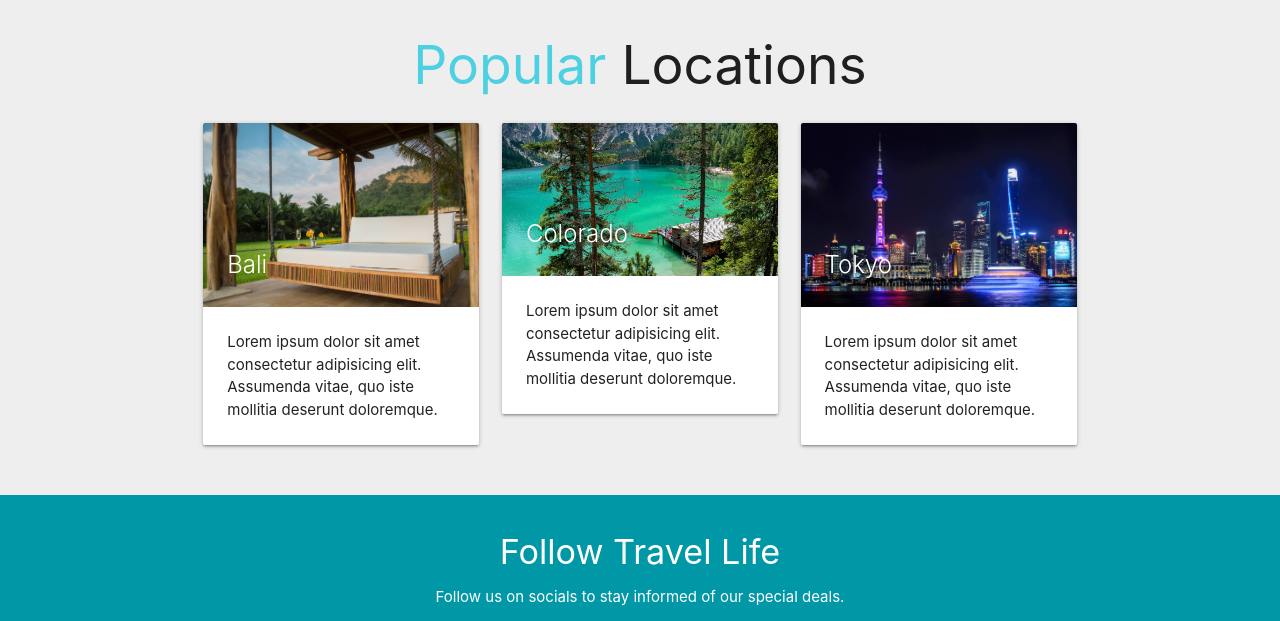
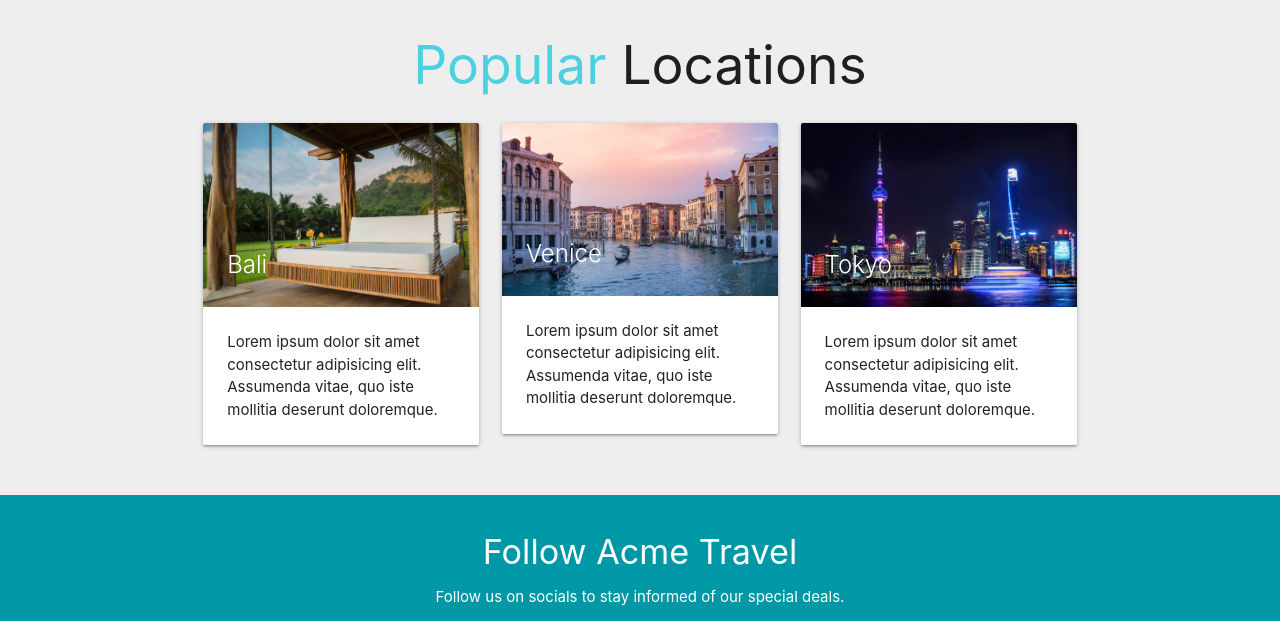
Before and after one commit to KyleKnolleLynch/TravelAgencyTheme, a plain HTML site: page index.html in a window 1280 px wide. Shown: the part 1200-1821 px from the top of the page. Drawn offline with nearby package versions, Linux system fonts and the light colour scheme.

Commit message:
fix_html

```diff
--- a/index.html
+++ b/index.html
@@ -70,7 +70,7 @@
                     </div>
             </li>
             <li>
-                <img src="img/lake.jpg">
+                <img src="img/venice.jpg">
                     <div class="caption left-align">
                         <h2>Exotic locales</h2>
                         <h5 class="light grey-text text-lighten-3 hide-on-small-only">Lorem ipsum dolor sit amet consectetur adipisicing elit.</h5>
@@ -154,8 +154,8 @@
                 <div class="col s12 m4">
                     <div class="card">
                         <div class="card-image">
-                            <img src="img/lake.jpg" alt="lake_img">
-                            <span class="card-title">Colorado</span>
+                            <img src="img/venice.jpg" alt="venice_img">
+                            <span class="card-title">Venice</span>
                         </div>
                         <div class="card-content">
                             <p>Lorem ipsum dolor sit amet consectetur adipisicing elit. Assumenda vitae, quo iste mollitia deserunt doloremque.</p>
@@ -182,7 +182,7 @@
         <div class="container">
             <div class="row">
                 <div class="col s12">
-                    <h4>Follow Travel Life</h4>
+                    <h4>Follow Acme Travel</h4>
                     <p>Follow us on socials to stay informed of our special deals.</p>
                     <a href="#" class="white-text">
                         <i class="fab fa-twitter fa-4x"></i>
```
Also changed, not shown: img/lake.jpg (deleted), img/venice.jpg (added).
